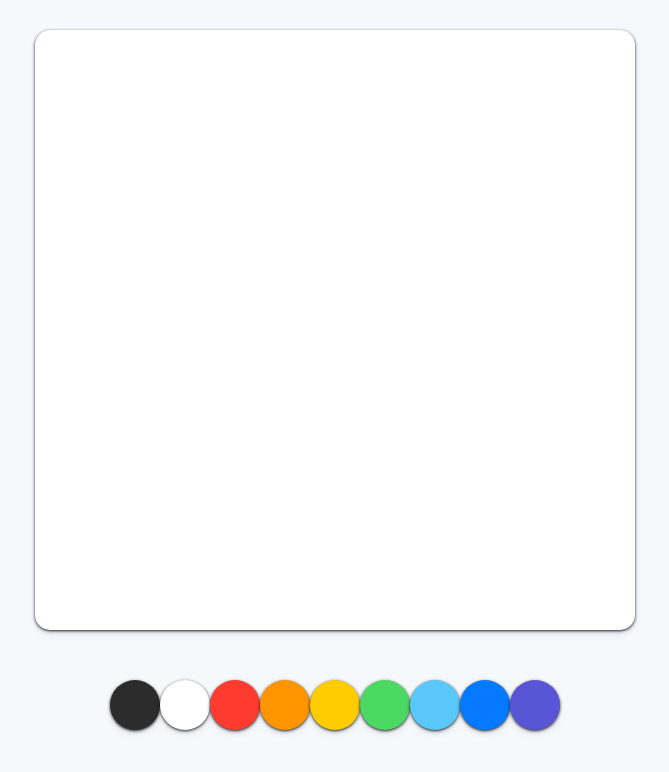
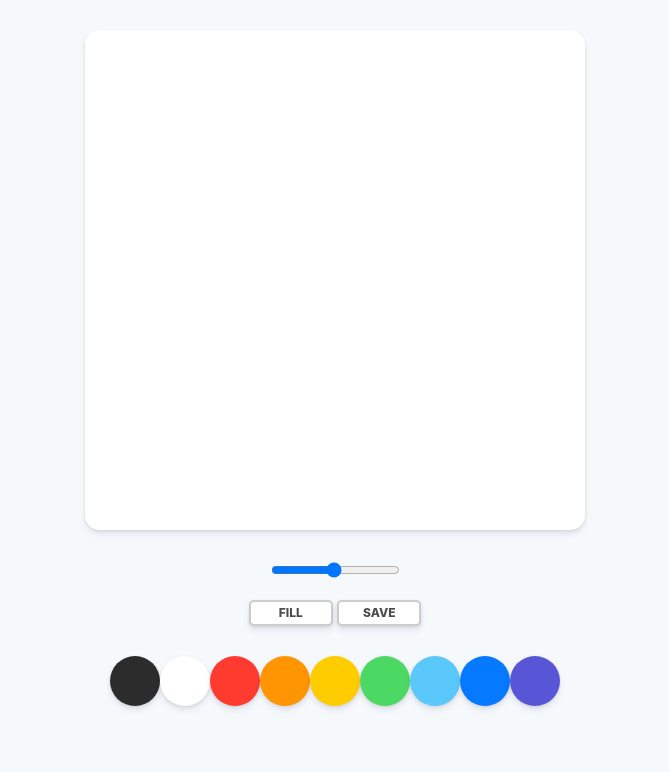
Before and after one commit to HUIWON-RHO/paintjs, a plain HTML site: page index.html in a window 1280 px wide. Shown: the whole page, without its empty margins (305-974 px from the left). Drawn offline with Linux system fonts and the light colour scheme.

Commit message:
fin
fin 2020-03-06

```diff
--- a/app.js
+++ b/app.js
@@ -0,0 +1,103 @@
+const canvas = document.getElementById("jsCanvas");
+const ctx = canvas.getContext("2d");
+const colors = document.getElementsByClassName("jsColor");
+const range = document.getElementById("jsRange");
+const mode = document.getElementById("jsMode");
+const saveBtn = document.getElementById("jsSave");
+
+const INITIAL_COLOR = "#2c2c2c";
+const CAVAS_SIZE = 500;
+
+canvas.width = CAVAS_SIZE;
+canvas.height = CAVAS_SIZE;
+
+ctx.fillStyle = "white";
+ctx.fillRect(0, 0, CAVAS_SIZE, CAVAS_SIZE);
+ctx.strokeStyle = INITIAL_COLOR;
+ctx.fillStyle = INITIAL_COLOR;
+ctx.lineWidth = 2.5;
+
+let painting = false;
+let filling = false;
+
+function stopPainting() {
+  painting = false;
+}
+
+function startPainting() {
+  painting = true;
+}
+
+function onMouseMove(event) {
+  const x = event.offsetX;
+  const y = event.offsetY;
+  if (!painting) {
+    ctx.beginPath();
+    ctx.moveTo(x, y);
+  } else {
+    ctx.lineTo(x, y);
+    ctx.stroke();
+  }
+}
+
+function handleColorClick(event) {
+  const color = event.target.style.backgroundColor;
+  ctx.strokeStyle = color;
+  ctx.fillStyle = color;
+}
+
+function handleRangeChange(event) {
+  const size = event.target.value;
+  ctx.lineWidth = size;
+}
+
+function handleModeClick() {
+  if (filling === true) {
+    filling = false;
+    mode.innerText = "Fill";
+  } else {
+    filling = true;
+    mode.innerText = "Paint";
+  }
+}
+
+function handleCanvasClick() {
+  if (filling) {
+    ctx.fillRect(0, 0, CAVAS_SIZE, CAVAS_SIZE);
+  }
+}
+
+function handleCM(event) {
+  event.preventDefault();
+}
+
+function handleSaveClick(event) {
+  const image = canvas.toDataURL("");
+  const link = document.createElement("a");
+  link.href = image;
+  link.download = "PaintJS[🎨]";
+  link.click();
+}
+
+if (canvas) {
+  canvas.addEventListener("mousemove", onMouseMove);
+  canvas.addEventListener("mousedown", startPainting);
+  canvas.addEventListener("mouseup", stopPainting);
+  canvas.addEventListener("mouseleave", stopPainting);
+  canvas.addEventListener("click", handleCanvasClick);
+  canvas.addEventListener("contextmenu", handleCM);
+}
+
+Array.from(colors).forEach(color =>
+  color.addEventListener("click", handleColorClick)
+);
+
+if (range) {
+  range.addEventListener("input", handleRangeChange);
+}
+if (mode) {
+  mode.addEventListener("click", handleModeClick);
+}
+if (saveBtn) {
+  saveBtn.addEventListener("click", handleSaveClick);
+}
--- a/index.html
+++ b/index.html
@@ -9,16 +9,57 @@
   <body>
     <canvas id="jsCanvas" class="canvas"></canvas>
     <div class="controls">
+      <div class="controls__range">
+        <input
+          type="range"
+          id="jsRange"
+          min="0.1"
+          max="5"
+          value="2.5"
+          step="0.1"
+        />
+      </div>
+      <div class="controls__btns">
+        <button id="jsMode">Fill</button>
+        <button id="jsSave">Save</button>
+      </div>
       <div class="controls__colors" id="jsColors">
-        <div class="controls__color" style="background-color:#2c2c2c"></div>
-        <div class="controls__color" style="background-color:white"></div>
-        <div class="controls__color" style="background-color:#FF3B30"></div>
-        <div class="controls__color" style="background-color:#FF9500"></div>
-        <div class="controls__color" style="background-color:#FFCC00"></div>
-        <div class="controls__color" style="background-color:#4CD963"></div>
-        <div class="controls__color" style="background-color:#5AC8FA"></div>
-        <div class="controls__color" style="background-color:#0579FF"></div>
-        <div class="controls__color" style="background-color:#5856D6"></div>
+        <div
+          class="controls__color jsColor"
+          style="background-color:#2c2c2c"
+        ></div>
+        <div
+          class="controls__color jsColor"
+          style="background-color:white"
+        ></div>
+        <div
+          class="controls__color jsColor"
+          style="background-color:#FF3B30"
+        ></div>
+        <div
+          class="controls__color jsColor"
+          style="background-color:#FF9500"
+        ></div>
+        <div
+          class="controls__color jsColor"
+          style="background-color:#FFCC00"
+        ></div>
+        <div
+          class="controls__color jsColor"
+          style="background-color:#4CD963"
+        ></div>
+        <div
+          class="controls__color jsColor"
+          style="background-color:#5AC8FA"
+        ></div>
+        <div
+          class="controls__color jsColor"
+          style="background-color:#0579FF"
+        ></div>
+        <div
+          class="controls__color jsColor"
+          style="background-color:#5856D6"
+        ></div>
       </div>
     </div>
     <script src="app.js"></script>
--- a/styles.css
+++ b/styles.css
@@ -6,19 +6,42 @@ body {
   display: flex;
   flex-direction: column;
   align-items: center;
-  padding-top: 30px;
+  padding: 30px 0;
 }
 .canvas {
-  width: 600px;
-  height: 600px;
+  width: 500px;
+  height: 500px;
   background-color: white;
   border-radius: 15px;
-  box-shadow: 0 4px 6px rgba(50, 50, 93, 0.11), 0 1px 3px rgba(0, 0, 0, 0.88);
+  box-shadow: 0 4px 6px rgba(50, 50, 93, 0.11), 0 1px 3px rgba(0, 0, 0, 0.08);
 }
 .controls {
-  margin-top: 50px;
+  margin-top: 30px;
+  display: flex;
+  flex-direction: column;
+  align-items: center;
 }
-
+.controls .controls__btns {
+  margin-bottom: 30px;
+}
+.controls__btns button {
+  all: unset;
+  cursor: pointer;
+  background-color: white;
+  padding: 5px 0px;
+  width: 80px;
+  text-align: center;
+  border-radius: 5px;
+  box-shadow: 0 4px 6px rgba(50, 50, 93, 0.11), 0 1px 3px rgba(0, 0, 0, 0.08);
+  border: 2px solid rgba(0, 0, 0, 0.2);
+  color: rgba(0, 0, 0, 0.7);
+  text-transform: uppercase;
+  font-weight: 800;
+  font-size: 12px;
+}
+.controls__btns button:active {
+  transform: scale(0.98);
+}
 .controls .controls__colors {
   display: flex;
 }
@@ -27,5 +50,8 @@ body {
   height: 50px;
   border-radius: 25px;
   cursor: pointer;
-  box-shadow: 0 4px 6px rgba(50, 50, 93, 0.11), 0 1px 3px rgba(0, 0, 0, 0.88);
+  box-shadow: 0 4px 6px rgba(50, 50, 93, 0.11), 0 1px 3px rgba(0, 0, 0, 0.08);
 }
+.controls .controls__range {
+  margin-bottom: 20px;
+}
```
